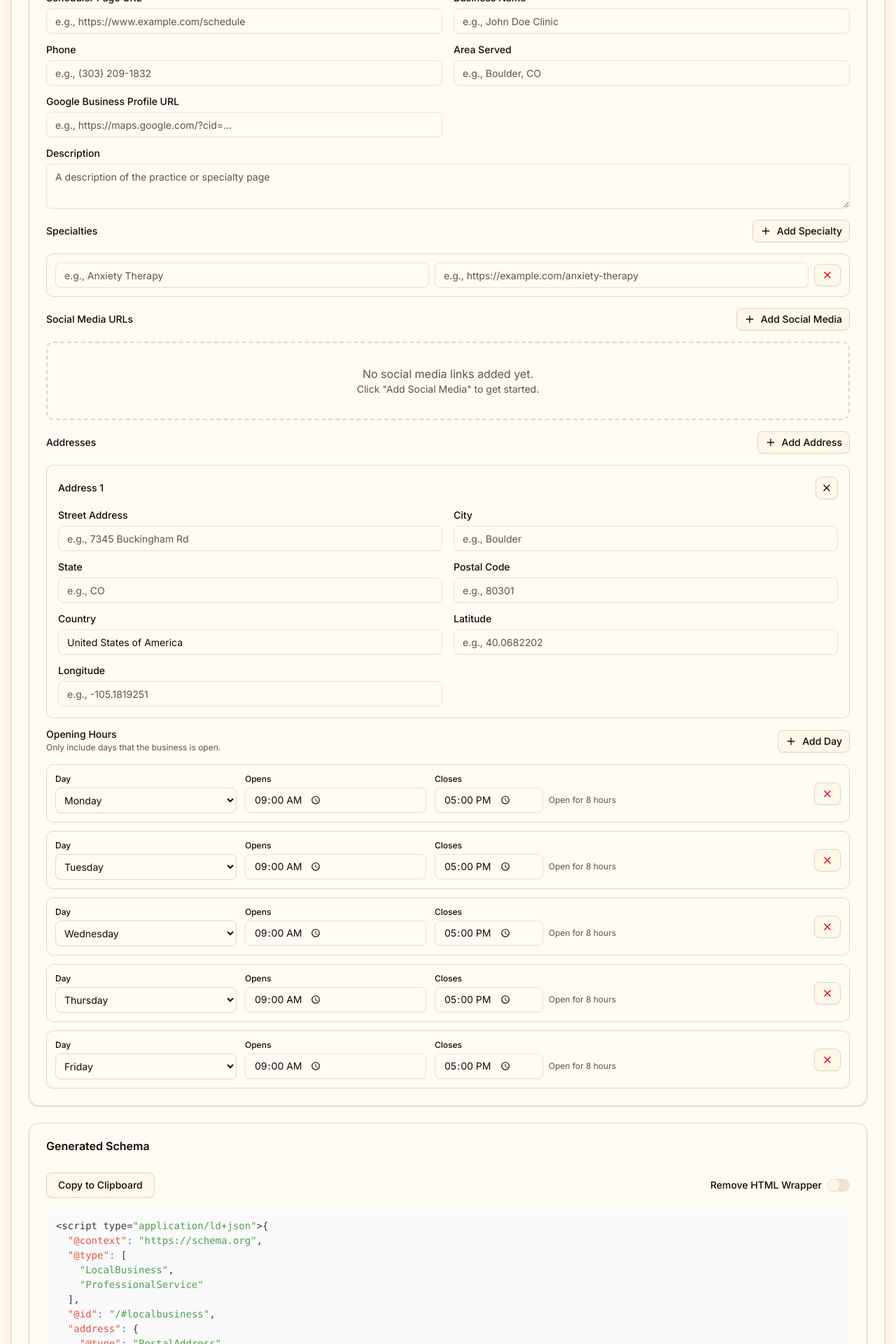
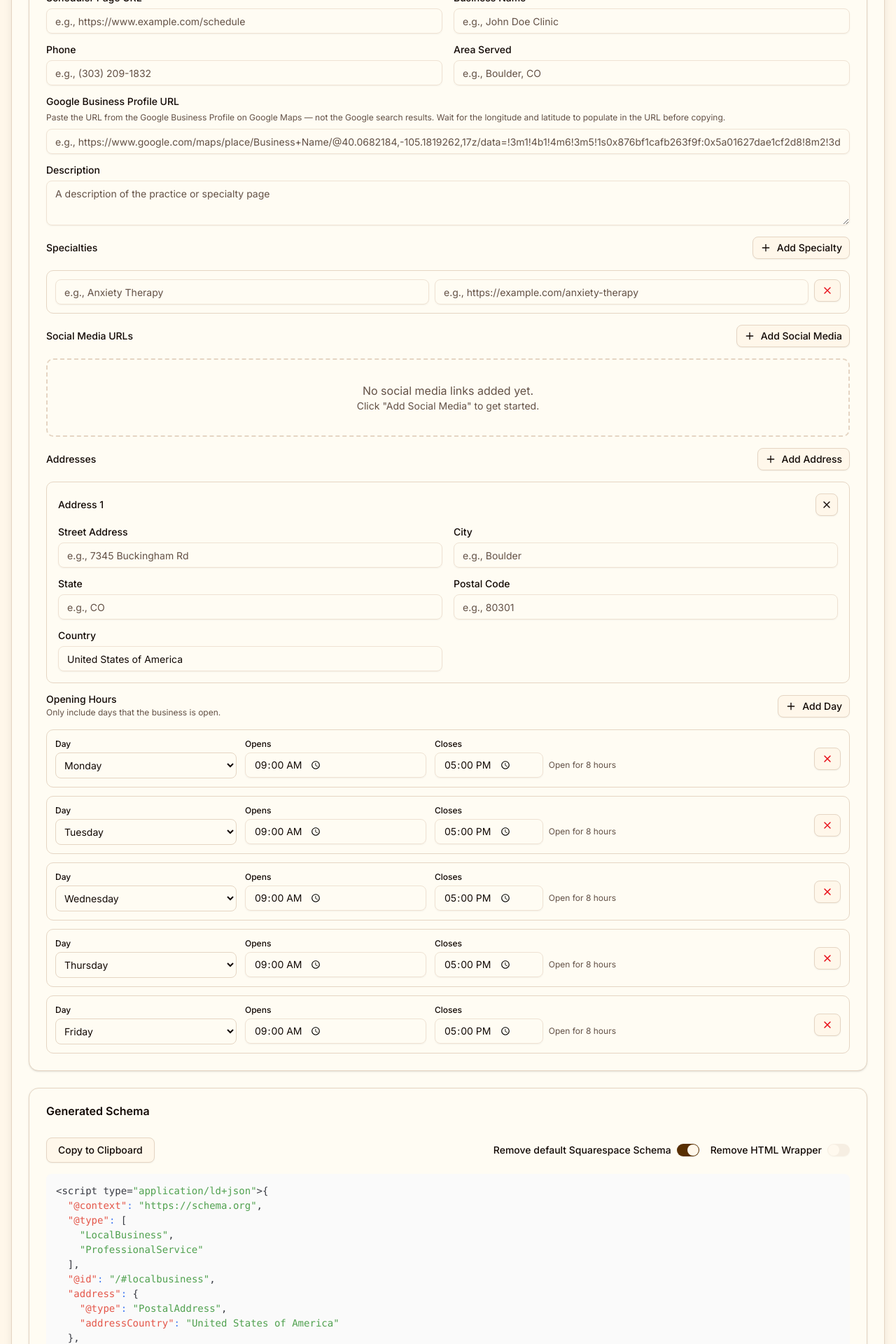
Before and after one commit to Laserwolve/PrivatePracticeWebTools, a React (Vite) app: page / in a window 1280 px wide. Shown: the part 600-2520 px from the top of the page at 70% size. Built offline with nearby package versions, Linux system fonts and the light colour scheme.

Commit message:
Remove unused CSS and update schema generator
Deleted the unused Tailwind CSS file from docs/assets. Updated docs/index.html and made changes to src/components/SchemaGenerator.tsx, likely to improve or refactor schema generation logic and documentation.

```diff
--- a/src/components/SchemaGenerator.tsx
+++ b/src/components/SchemaGenerator.tsx
@@ -161,11 +161,113 @@ export function SchemaGenerator() {
   const [lastEditedHours, setLastEditedHours] = useState<{ opens: string, closes: string }>({ opens: '09:00', closes: '17:00' })
   const [generatedSchema, setGeneratedSchema] = useState('')
   const [showJSONLD, setShowJSONLD] = useState(() => loadFromLocalStorage('showJSONLD', false))
+  const [removeSquarespaceSchema, setRemoveSquarespaceSchema] = useState(() => loadFromLocalStorage('removeSquarespaceSchema', true))
+  const [cidUrl, setCidUrl] = useState('')
+
+  // URL validation utility function
+  const isValidUrl = useCallback((url: string) => {
+    if (!url.trim()) return true // Empty URLs are valid (optional fields)
+    try {
+      new URL(url)
+      return url.startsWith('http://') || url.startsWith('https://')
+    } catch {
+      return false
+    }
+  }, [])
+
+  // State for URL validation errors
+  const [urlErrors, setUrlErrors] = useState<Record<string, string>>({})
+
+  // Function to validate and set URL error
+  const validateUrl = useCallback((field: string, url: string) => {
+    if (!isValidUrl(url)) {
+      setUrlErrors(prev => ({
+        ...prev,
+        [field]: url.trim() ? 'Please enter a valid URL starting with http:// or https://' : ''
+      }))
+    } else {
+      setUrlErrors(prev => {
+        const newErrors = { ...prev }
+        delete newErrors[field]
+        return newErrors
+      })
+    }
+  }, [isValidUrl])
 
   // Memoized page type checks for better performance
   const isSpecialtyPage = useMemo(() => type === 'Product', [type])
   const isOrganizationPage = useMemo(() => type === 'Organization', [type])
   const isFAQPage = useMemo(() => type === 'FAQPage', [type])
+
+  // Function to parse Google Business Profile URL and extract coordinates and CID
+  const parseGoogleBusinessUrl = useCallback(async (url: string) => {
+    try {
+      // Extract latitude and longitude from URL parameters
+      const urlObj = new URL(url)
+
+      // Look for coordinates in the path (format: /@40.0682184,-105.1819262,17z)
+      const coords = urlObj.pathname.match(/@(-?\d+\.\d+),(-?\d+\.\d+)/)
+
+      let latitude = ''
+      let longitude = ''
+      let cid = ''
+
+      if (coords) {
+        latitude = coords[1]
+        longitude = coords[2]
+      }
+
+      // Extract CID from the URL - look for the hex format in the URL
+      // Format: !1s0x876bf1cafb263f9f:0x5a01627dae1cf2d8
+      const cidMatch = url.match(/!1s0x[a-f0-9]+:0x([a-f0-9]+)/)
+      if (cidMatch) {
+        // Convert hex CID to decimal
+        cid = parseInt(cidMatch[1], 16).toString()
+      } else {
+        // Alternative format: direct CID in URL
+        const directCidMatch = url.match(/[?&]cid=(\d+)/)
+        if (directCidMatch) {
+          cid = directCidMatch[1]
+        } else {
+          // If CID not found in URL, try to fetch it from the page
+          try {
+            const response = await fetch(`https://api.allorigins.win/get?url=${encodeURIComponent(url)}`)
+            const data = await response.json()
+            const html = data.contents
+
+            // Look for CID in various formats in the HTML
+            const cidRegexes = [
+              /"cid":"(\d+)"/,
+              /maps\?cid=(\d+)/,
+              /ludocid=(\d+)/,
+              /"ludocid":"(\d+)"/,
+              /!1s0x[a-f0-9]+:0x([a-f0-9]+)/
+            ]
+
+            for (const regex of cidRegexes) {
+              const match = html.match(regex)
+              if (match) {
+                // If it's a hex value, convert to decimal
+                if (regex.source.includes('0x')) {
+                  cid = parseInt(match[1], 16).toString()
+                } else {
+                  cid = match[1]
+                }
+                break
+              }
+            }
+          } catch (fetchError) {
+            console.warn('Could not fetch CID from page:', fetchError)
+          }
+        }
+      }
+
+      return { latitude, longitude, cid }
+    } catch (error) {
+      console.error('Error parsing Google Business URL:', error)
+      return { latitude: '', longitude: '', cid: '' }
+    }
+  }, [])
 
   // Save to localStorage whenever state changes
   useEffect(() => {
@@ -200,6 +302,17 @@ export function SchemaGenerator() {
     saveToLocalStorage('showJSONLD', showJSONLD)
   }, [showJSONLD, saveToLocalStorage])
 
+  useEffect(() => {
+    saveToLocalStorage('removeSquarespaceSchema', removeSquarespaceSchema)
+  }, [removeSquarespaceSchema, saveToLocalStorage])
+
+  // When removeSquarespaceSchema is toggled, adjust showJSONLD
+  useEffect(() => {
+    if (removeSquarespaceSchema) {
+      setShowJSONLD(false)
+    }
+  }, [removeSquarespaceSchema])
+
   // Reset all fields function
   const hasDataToReset = useMemo(() => {
     const hasFormData = Object.values(formData).some(value => value !== '')
@@ -228,8 +341,8 @@ export function SchemaGenerator() {
                hour.opens !== defaultHour.opens || hour.closes !== defaultHour.closes
       })
 
-    return hasFormData || hasNonDefaultAddresses || hasNonDefaultSpecialties || hasNonDefaultFaqs || hasSocialMedia || hasCustomOpeningHours || showJSONLD !== false
-  }, [formData, addresses, specialties, faqs, socialMediaLinks, openingHours, defaultOpeningHours, showJSONLD])
+    return hasFormData || hasNonDefaultAddresses || hasNonDefaultSpecialties || hasNonDefaultFaqs || hasSocialMedia || hasCustomOpeningHours || showJSONLD !== false || removeSquarespaceSchema !== true
+  }, [formData, addresses, specialties, faqs, socialMediaLinks, openingHours, defaultOpeningHours, showJSONLD, removeSquarespaceSchema])
 
   const resetAllFields = useCallback(() => {
     // Don't reset the type, keep it as currently selected
@@ -242,13 +355,66 @@ export function SchemaGenerator() {
     setSocialMediaLinks([])
     setOpeningHours(defaultOpeningHours)
     setShowJSONLD(false)
+    setRemoveSquarespaceSchema(true)
     clearLocalStorage()
     toast.success('All fields have been reset')
   }, [clearLocalStorage, defaultFormData, defaultAddresses, defaultSpecialties, defaultFaqs, defaultOpeningHours])
 
-  const handleInputChange = useCallback((field: string, value: string) => {
+  const handleInputChange = useCallback(async (field: string, value: string) => {
     setFormData(prev => ({ ...prev, [field]: value }))
-  }, [])
+
+    // Validate URL fields
+    const urlFields = ['url', 'logoUrl', 'contactPage', 'schedulerPage', 'hasMap']
+    if (urlFields.includes(field)) {
+      validateUrl(field, value)
+    }
+
+    // If the field is hasMap (Google Business Profile URL), parse it for coordinates and CID
+    if (field === 'hasMap' && value.includes('google.com/maps')) {
+      try {
+        const { latitude, longitude, cid } = await parseGoogleBusinessUrl(value)
+
+        // Update the first address with the parsed coordinates
+        if ((latitude && longitude)) {
+          setAddresses(prev =>
+            prev.map((addr, index) =>
+              index === 0
+                ? { ...addr, latitude, longitude }
+                : addr
+            )
+          )
+        }
+
+        // Update CID URL for schema generation
+        if (cid) {
+          setCidUrl(`https://www.google.com/maps?cid=${cid}`)
+        } else {
+          setCidUrl('')
+        }
+      } catch (error) {
+        console.error('Error parsing Google Business URL:', error)
+        toast.error('Error parsing Google Business Profile URL')
+      }
+    } else if (field === 'hasMap') {
+      // Clear CID URL if hasMap is cleared or not a Google Maps URL
+      setCidUrl('')
+    }
+  }, [parseGoogleBusinessUrl, validateUrl])
+
+  // Function to get the CID URL for hasMap from the user's Google Business Profile URL
+  const getCidUrl = useCallback(async (url: string) => {
+    if (!url || !url.includes('google.com/maps')) {
+      return url // Return original URL if it's not a Google Maps URL
+    }
+
+    try {
+      const { cid } = await parseGoogleBusinessUrl(url)
+      return cid ? `https://www.google.com/maps?cid=${cid}` : url
+    } catch (error) {
+      console.error('Error getting CID URL:', error)
+      return url // Return original URL on error
+    }
+  }, [parseGoogleBusinessUrl])
 
   // Calculate duration between opening and closing times
   const calculateDuration = useCallback((opens: string, closes: string) => {
@@ -316,7 +482,11 @@ export function SchemaGenerator() {
     setSpecialties(prev => prev.map(specialty =>
       specialty.id === id ? { ...specialty, [field]: value } : specialty
     ))
-  }, [])
+    // Validate specialty URL
+    if (field === 'url') {
+      validateUrl(`specialty_${id}`, value)
+    }
+  }, [validateUrl])
 
   const removeSpecialty = useCallback((id: string) => {
     setSpecialties(prev => prev.filter(specialty => specialty.id !== id))
@@ -353,7 +523,9 @@ export function SchemaGenerator() {
     setSocialMediaLinks(prev => prev.map(social =>
       social.id === id ? { ...social, url: value } : social
     ))
-  }, [])
+    // Validate social media URL
+    validateUrl(`social_${id}`, value)
+  }, [validateUrl])
 
   const removeSocialMedia = useCallback((id: string) => {
     setSocialMediaLinks(prev => prev.filter(social => social.id !== id))
@@ -454,6 +626,27 @@ export function SchemaGenerator() {
     setOpeningHours(prev => prev.filter(hours => hours.id !== id))
   }, [])
 
+  // Helper function to generate complete schema HTML with optional Squarespace removal script
+  const generateSchemaHTML = useCallback((schema: any) => {
+    const schemaJson = JSON.stringify(schema, null, 2)
+    let schemaHTML = `<script type="application/ld+json">${schemaJson}</script>`
+
+    if (removeSquarespaceSchema) {
+      schemaHTML += `\n\n<script>
+  window.addEventListener('load', () => {
+    const schemaScripts = document.querySelectorAll('script[type="application/ld+json"]');
+    schemaScripts.forEach(script => {
+      if (script.textContent.includes('squarespace.com')) {
+        script.remove();
+      }
+    });
+  });
+</script>`
+    }
+
+    return schemaHTML
+  }, [removeSquarespaceSchema])
+
   const generateSchema = useCallback(() => {
     // Handle Organization type with simplified schema
     if (isOrganizationPage) {
@@ -487,9 +680,7 @@ export function SchemaGenerator() {
         ...(orgGeoCoordinates && { "geo": orgGeoCoordinates })
       }
 
-      const schemaJson = JSON.stringify(schema, null, 2)
-      const schemaHTML = `<script type="application/ld+json">${schemaJson}</script>`
-      setGeneratedSchema(schemaHTML)
+      setGeneratedSchema(generateSchemaHTML(schema))
       return
     }
 
@@ -514,9 +705,7 @@ export function SchemaGenerator() {
         })
       }
 
-      const schemaJson = JSON.stringify(schema, null, 2)
-      const schemaHTML = `<script type="application/ld+json">${schemaJson}</script>`
-      setGeneratedSchema(schemaHTML)
+      setGeneratedSchema(generateSchemaHTML(schema))
       return
     }
 
@@ -581,43 +770,10 @@ export function SchemaGenerator() {
         }),
         "audience": { "@type": "Audience", "audienceType": "Adults seeking therapy" },
         ...(availableChannel.length > 0 && { "availableChannel": availableChannel }),
-        "brand": { "@id": `${url.replace(/\/[^\/]*$/, '')}/#organization` },
-        "inLanguage": "en"
+        "brand": { "@id": `${url.replace(/\/[^\/]*$/, '')}/#organization` }
       }
 
-      // Add FAQ page if FAQs exist
-      if (faqs.length > 0) {
-        const faqSchema = {
-          "@context": "https://schema.org",
-          "@type": "FAQPage",
-          "mainEntity": faqs.map(faq => ({
-            "@type": "Question",
-            "name": faq.question,
-            "acceptedAnswer": {
-              "@type": "Answer",
-              "text": faq.answer
-            }
-          }))
-        }
-
-        // For specialty pages with FAQs, we might want to include both schemas
-        // For now, just include the FAQ in the service schema
-        schema.hasFAQ = {
-          "@type": "FAQPage",
-          "mainEntity": faqs.map(faq => ({
-            "@type": "Question",
-            "name": faq.question,
-            "acceptedAnswer": {
-              "@type": "Answer",
-              "text": faq.answer
-            }
-          }))
-        }
-      }
-
-      const schemaJson = JSON.stringify(schema, null, 2)
-      const schemaHTML = `<script type="application/ld+json">${schemaJson}</script>`
-      setGeneratedSchema(schemaHTML)
+      setGeneratedSchema(generateSchemaHTML(schema))
       return
     }
 
@@ -678,11 +834,6 @@ export function SchemaGenerator() {
       }))
 
     const potentialAction = [
-      contactPage && {
-        "@type": "ContactAction",
-        "target": contactPage,
-        "name": "Contact"
-      },
       schedulerPage && {
         "@type": "ReserveAction",
         "target": schedulerPage,
@@ -706,17 +857,15 @@ export function SchemaGenerator() {
       ...(allCoordinates.length > 1 && { "geo": allCoordinates }),
       ...(openingHoursSpecification.length > 0 && { "openingHoursSpecification": openingHoursSpecification }),
       ...(formData.areaServed && { "areaServed": { "@type": "AdministrativeArea", "name": formData.areaServed } }),
-      ...(formData.hasMap && { "hasMap": formData.hasMap }),
+      ...((cidUrl || formData.hasMap) && { "hasMap": cidUrl || formData.hasMap }),
       "parentOrganization": { "@id": `${url}/#organization` }
     }
 
     if (potentialAction.length) schema.potentialAction = potentialAction
     if (makesOffer) schema.makesOffer = makesOffer
 
-    const schemaJson = JSON.stringify(schema, null, 2)
-    const schemaHTML = `<script type="application/ld+json">${schemaJson}</script>`
-    setGeneratedSchema(schemaHTML)
-  }, [type, formData, addresses, specialties, faqs, socialMediaLinks, openingHours, isOrganizationPage, isFAQPage, isSpecialtyPage])
+    setGeneratedSchema(generateSchemaHTML(schema))
+  }, [type, formData, addresses, specialties, faqs, socialMediaLinks, openingHours, isOrganizationPage, isFAQPage, isSpecialtyPage, cidUrl, generateSchemaHTML])
 
   const copyText = async () => {
     try {
@@ -822,7 +971,11 @@ export function SchemaGenerator() {
                     placeholder="e.g., https://www.example.com/"
                     value={formData.url}
                     onChange={(e) => handleInputChange('url', e.target.value)}
+                    className={urlErrors.url ? 'border-red-500 focus-visible:ring-red-500' : ''}
                   />
+                  {urlErrors.url && (
+                    <p className="text-xs text-red-600">{urlErrors.url}</p>
+                  )}
                 </div>
 
                 {!isOrganizationPage && !isFAQPage && (
@@ -833,7 +986,11 @@ export function SchemaGenerator() {
                       placeholder="e.g., https://www.example.com/logo.png"
                       value={formData.logoUrl}
                       onChange={(e) => handleInputChange('logoUrl', e.target.value)}
+                      className={urlErrors.logoUrl ? 'border-red-500 focus-visible:ring-red-500' : ''}
                     />
+                    {urlErrors.logoUrl && (
+                      <p className="text-xs text-red-600">{urlErrors.logoUrl}</p>
+                    )}
                   </div>
                 )}
 
@@ -846,7 +1003,11 @@ export function SchemaGenerator() {
                         placeholder="e.g., https://www.example.com/contact"
                         value={formData.contactPage}
                         onChange={(e) => handleInputChange('contactPage', e.target.value)}
+                        className={urlErrors.contactPage ? 'border-red-500 focus-visible:ring-red-500' : ''}
                       />
+                      {urlErrors.contactPage && (
+                        <p className="text-xs text-red-600">{urlErrors.contactPage}</p>
+                      )}
                     </div>
 
                     <div className="space-y-2">
@@ -856,7 +1017,11 @@ export function SchemaGenerator() {
                         placeholder="e.g., https://www.example.com/schedule"
                         value={formData.schedulerPage}
                         onChange={(e) => handleInputChange('schedulerPage', e.target.value)}
+                        className={urlErrors.schedulerPage ? 'border-red-500 focus-visible:ring-red-500' : ''}
                       />
+                      {urlErrors.schedulerPage && (
+                        <p className="text-xs text-red-600">{urlErrors.schedulerPage}</p>
+                      )}
                     </div>
                   </>
                 )}
@@ -883,7 +1048,7 @@ export function SchemaGenerator() {
                   </div>
                 )}
 
-                {!isSpecialtyPage && !isOrganizationPage && (
+                {!isSpecialtyPage && !isOrganizationPage && !isFAQPage && (
                   <>
                     <div className="space-y-2">
                       <Label htmlFor="areaServed">Area Served</Label>
@@ -894,17 +1059,26 @@ export function SchemaGenerator() {
                         onChange={(e) => handleInputChange('areaServed', e.target.value)}
                       />
                     </div>
+                  </>
+                )}
 
-                    <div className="space-y-2">
+                {!isFAQPage && (
+                  <div className="space-y-2 md:col-span-2">
                     <Label htmlFor="hasMap">Google Business Profile URL</Label>
+                    <p className="text-xs text-muted-foreground">
+                      Paste the URL from the Google Business Profile on Google Maps — not the Google search results. Wait for the longitude and latitude to populate in the URL before copying.
+                    </p>
                     <Input
                       id="hasMap"
-                        placeholder="e.g., https://maps.google.com/?cid=..."
+                      placeholder="e.g., https://www.google.com/maps/place/Business+Name/@40.0682184,-105.1819262,17z/data=!3m1!4b1!4m6!3m5!1s0x876bf1cafb263f9f:0x5a01627dae1cf2d8!8m2!3d40.0682184!4d-105.1819262!16s%2Fg%2F11fzfdydb2?entry=ttu&g_ep=EgoyMDI1MDgyNS4wIKXMDSoASAFQAw%3D%3D"
                       value={formData.hasMap}
                       onChange={(e) => handleInputChange('hasMap', e.target.value)}
+                      className={urlErrors.hasMap ? 'border-red-500 focus-visible:ring-red-500' : ''}
                     />
+                    {urlErrors.hasMap && (
+                      <p className="text-xs text-red-600">{urlErrors.hasMap}</p>
+                    )}
                   </div>
-                  </>
                 )}
               </div>
 
@@ -940,20 +1114,24 @@ export function SchemaGenerator() {
 
                   <div className="space-y-3">
                     {specialties.map((specialty) => (
-                      <div key={specialty.id} className="flex gap-2 items-center p-3 border rounded-lg">
-                        <div className="flex-1">
+                      <div key={specialty.id} className="flex gap-2 items-start p-3 border rounded-lg">
+                        <div className="flex-1 space-y-1">
                           <Input
                             placeholder="e.g., Anxiety Therapy"
                             value={specialty.name}
                             onChange={(e) => updateSpecialty(specialty.id, 'name', e.target.value)}
                           />
                         </div>
-                        <div className="flex-1">
+                        <div className="flex-1 space-y-1">
                           <Input
                             placeholder="e.g., https://example.com/anxiety-therapy"
                             value={specialty.url}
                             onChange={(e) => updateSpecialty(specialty.id, 'url', e.target.value)}
+                            className={urlErrors[`specialty_${specialty.id}`] ? 'border-red-500 focus-visible:ring-red-500' : ''}
                           />
+                          {urlErrors[`specialty_${specialty.id}`] && (
+                            <p className="text-xs text-red-600">{urlErrors[`specialty_${specialty.id}`]}</p>
+                          )}
                         </div>
                         <Button
                           type="button"
@@ -996,13 +1174,17 @@ export function SchemaGenerator() {
 
                   <div className="space-y-3">
                     {socialMediaLinks.map((social) => (
-                      <div key={social.id} className="flex gap-2 items-center p-3 border rounded-lg">
-                        <div className="flex-1">
+                      <div key={social.id} className="flex gap-2 items-start p-3 border rounded-lg">
+                        <div className="flex-1 space-y-1">
                           <Input
                             placeholder="Social media URL (e.g., https://facebook.com/yourpractice)"
                             value={social.url}
                             onChange={(e) => updateSocialMedia(social.id, e.target.value)}
+                            className={urlErrors[`social_${social.id}`] ? 'border-red-500 focus-visible:ring-red-500' : ''}
                           />
+                          {urlErrors[`social_${social.id}`] && (
+                            <p className="text-xs text-red-600">{urlErrors[`social_${social.id}`]}</p>
+                          )}
                         </div>
                         <Button
                           type="button"
@@ -1027,7 +1209,7 @@ export function SchemaGenerator() {
               )}
 
               {/* FAQs Section */}
-              {(isSpecialtyPage || isFAQPage) && (
+              {isFAQPage && (
                 <div className="space-y-4">
                   <div className="flex items-center justify-between">
                     <Label>FAQs</Label>
@@ -1167,26 +1349,6 @@ export function SchemaGenerator() {
                             onChange={(e) => updateAddress(index, 'addressCountry', e.target.value)}
                           />
                         </div>
-
-                        <div className="space-y-2">
-                          <Label htmlFor={`latitude-${index}`}>Latitude</Label>
-                          <Input
-                            id={`latitude-${index}`}
-                            placeholder="e.g., 40.0682202"
-                            value={address.latitude || ''}
-                            onChange={(e) => updateAddress(index, 'latitude', e.target.value)}
-                          />
-                        </div>
-
-                        <div className="space-y-2">
-                          <Label htmlFor={`longitude-${index}`}>Longitude</Label>
-                          <Input
-                            id={`longitude-${index}`}
-                            placeholder="e.g., -105.1819251"
-                            value={address.longitude || ''}
-                            onChange={(e) => updateAddress(index, 'longitude', e.target.value)}
-                          />
-                        </div>
                       </div>
                     </div>
                   ))}
@@ -1304,13 +1466,24 @@ export function SchemaGenerator() {
           <div className="space-y-4">
             <div className="flex items-center justify-between">
               <Button onClick={copyText} variant="outline">Copy to Clipboard</Button>
+              <div className="flex items-center space-x-4">
+                <div className="flex items-center space-x-2">
+                  <Label htmlFor="remove-squarespace-schema" className="text-sm">Remove default Squarespace Schema</Label>
+                  <Switch
+                    id="remove-squarespace-schema"
+                    checked={removeSquarespaceSchema}
+                    onCheckedChange={setRemoveSquarespaceSchema}
+                  />
+                </div>
                 <div className="flex items-center space-x-2">
                   <Label htmlFor="show-json-ld" className="text-sm">Remove HTML Wrapper</Label>
                   <Switch
                     id="show-json-ld"
                     checked={showJSONLD}
                     onCheckedChange={setShowJSONLD}
+                    disabled={removeSquarespaceSchema}
                   />
+                </div>
               </div>
             </div>
             <div className="relative">
```
Also changed, not shown: 2 other files (tests, documents, lock files or other folders). Lines whose indentation alone changed are shown as unchanged.
